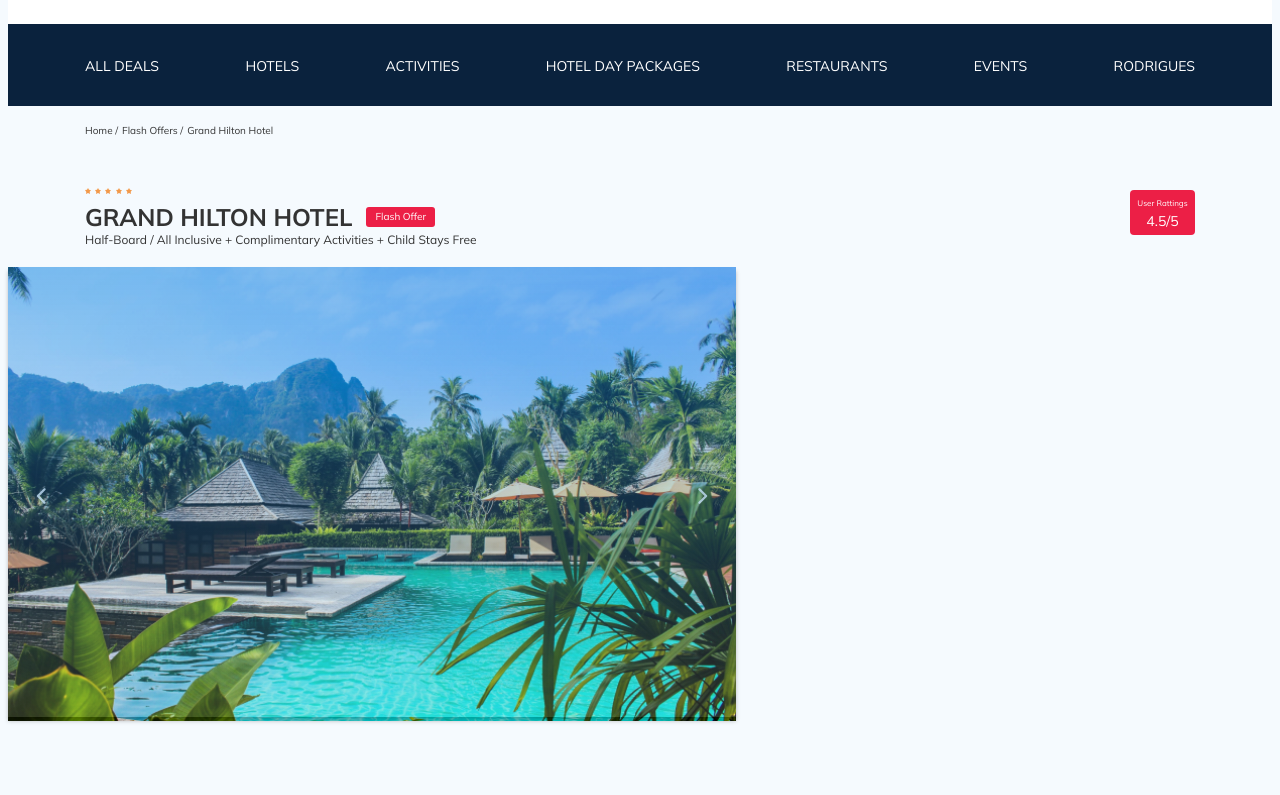
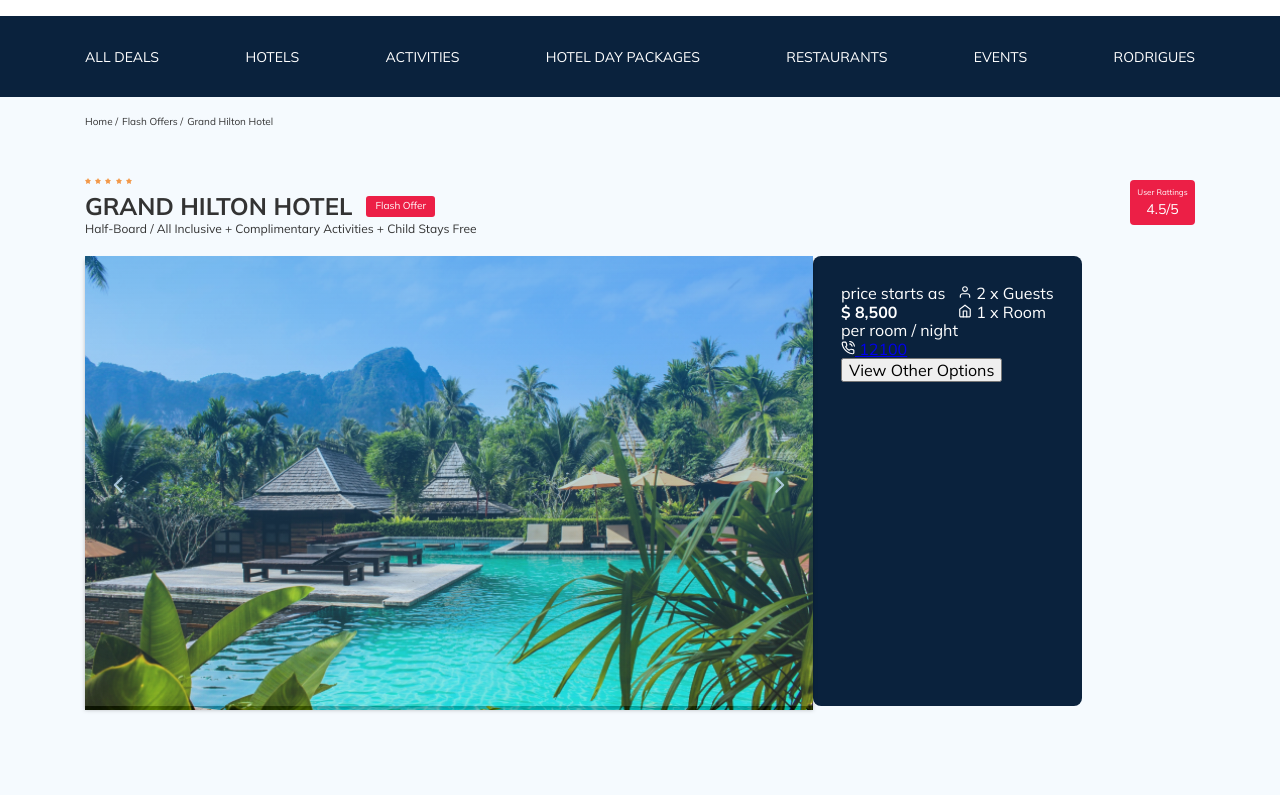
Before and after one commit to Sabre-hil/B, a plain HTML site: page index.html in a window 1280 px wide. Shown: the part 104-899 px from the top of the page. Drawn offline with nearby package versions, Linux system fonts and the light colour scheme; a script that the page names is missing.

Commit message:
create: connected normalize

```diff
--- a/index.html
+++ b/index.html
@@ -13,6 +13,7 @@
 <link rel="preconnect" href="https://fonts.gstatic.com" crossorigin>
 <link href="https://fonts.googleapis.com/css2?family=Mulish:wght@400;700&family=Nunito:wght@300;400;700&display=swap" rel="stylesheet">
 <link rel="stylesheet" href="css/swiper-bundle.min.css">
+<link rel="stylesheet" href="css/normalize.css">
 </head>
 <body>
   <header class="navbar">
@@ -122,6 +123,35 @@
        </div>
        <!-- end swiper-container -->
      </div>
+     <div class="booking">
+       <div class="booking__info">
+         <div class="booking__price">
+           <span class="booking__start">price starts as</span>
+           <strong class="booking__pricetag">$ 8,500</strong>
+           <span class="booking__per-room">per room / night</span>
+         </div>
+         <div class="booking-room">
+           <div class="booking__text">
+            <img src="images/user-icon.svg" alt="icon: user" class="booking__icon">
+            <span class="booking__description">2 x Guests</span>
+           </div>
+           <div class="booking__text">
+            <img src="images/home-icon.svg" alt="icon: home" class="booking__icon">
+            <span class="booking__description">1 x Room</span>
+           </div>
+         </div>
+       </div>
+       <div class="call-center">
+         <span class="call-center__text"></span>
+         <a class="call-center__number" href="tel:12100">
+           <img src="images/phone-call__icon.svg" alt="icon: phone" class="booking__icon">
+           <span class="call-center__numbers">12100</span>
+         </a>
+       </div>
+       <button class="button booking__button">
+        View Other Options
+       </button>
+     </div>
    </div>
   </section>
   <script src="js/swiper-bundle.min.js"></script>
--- a/sass/blocks/_hotel.sass
+++ b/sass/blocks/_hotel.sass
@@ -24,6 +24,10 @@
   &-description
     font-size: 12px
     line-height: 15px
+  &-grid
+    display: flex
+    width: 1110px
+    margin: auto
 .offer
   font-size: 10px
   line-height: 12.55px
@@ -90,3 +94,18 @@
       background-repeat: no-repeat
       background-position: center
       background-size: 10px
+.booking
+  background-color: $dark
+  color: $light
+  border-radius: 8px
+  max-width: 350px
+  min-width: 250px
+  padding: 28px
+  &__info
+    display: flex
+  &__price
+    display: flex
+    flex-direction: column
+  &__icon
+    width: 14px
+    height: 14px
```
Also changed, not shown: css/normalize.css (added), css/style.css, sass/_normalize.scss (deleted), 1 other file.
